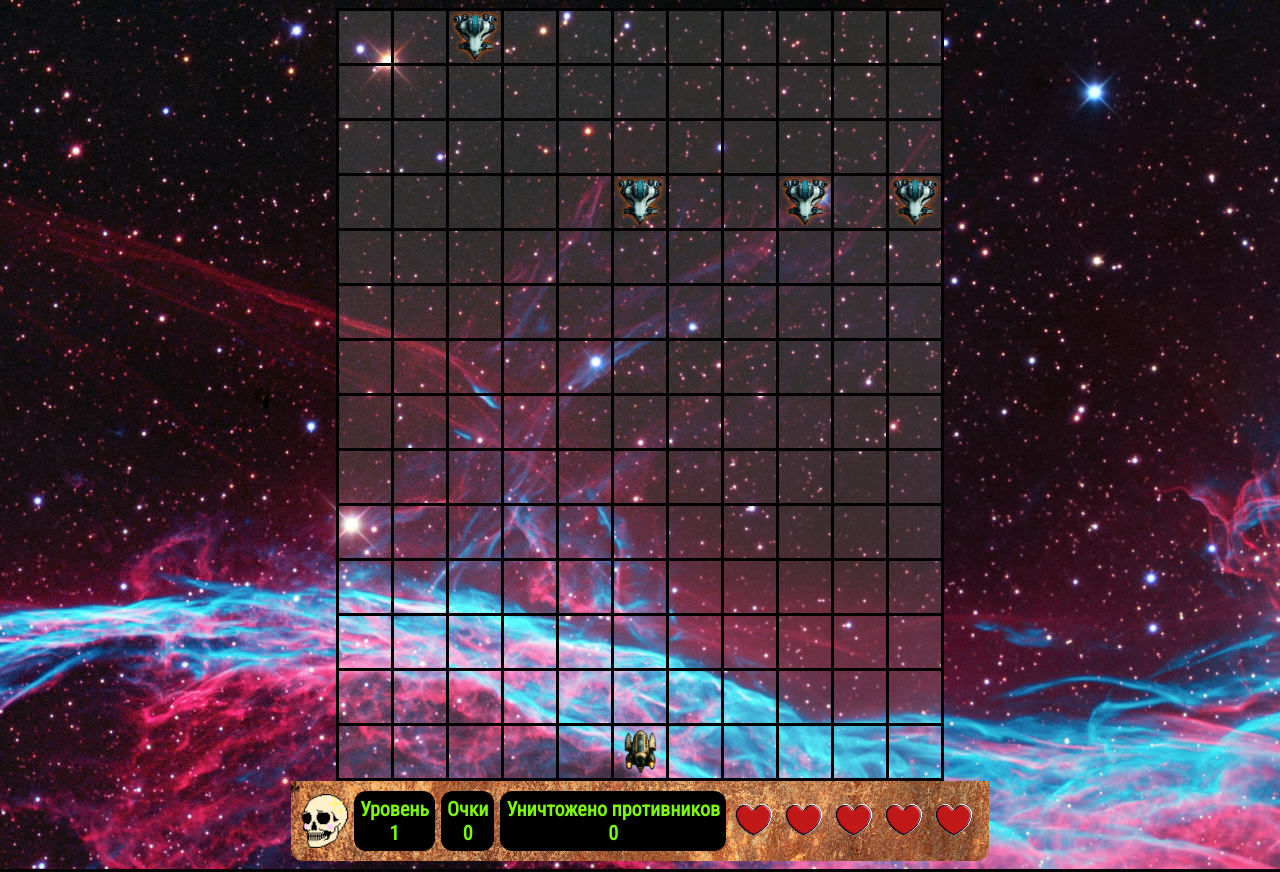
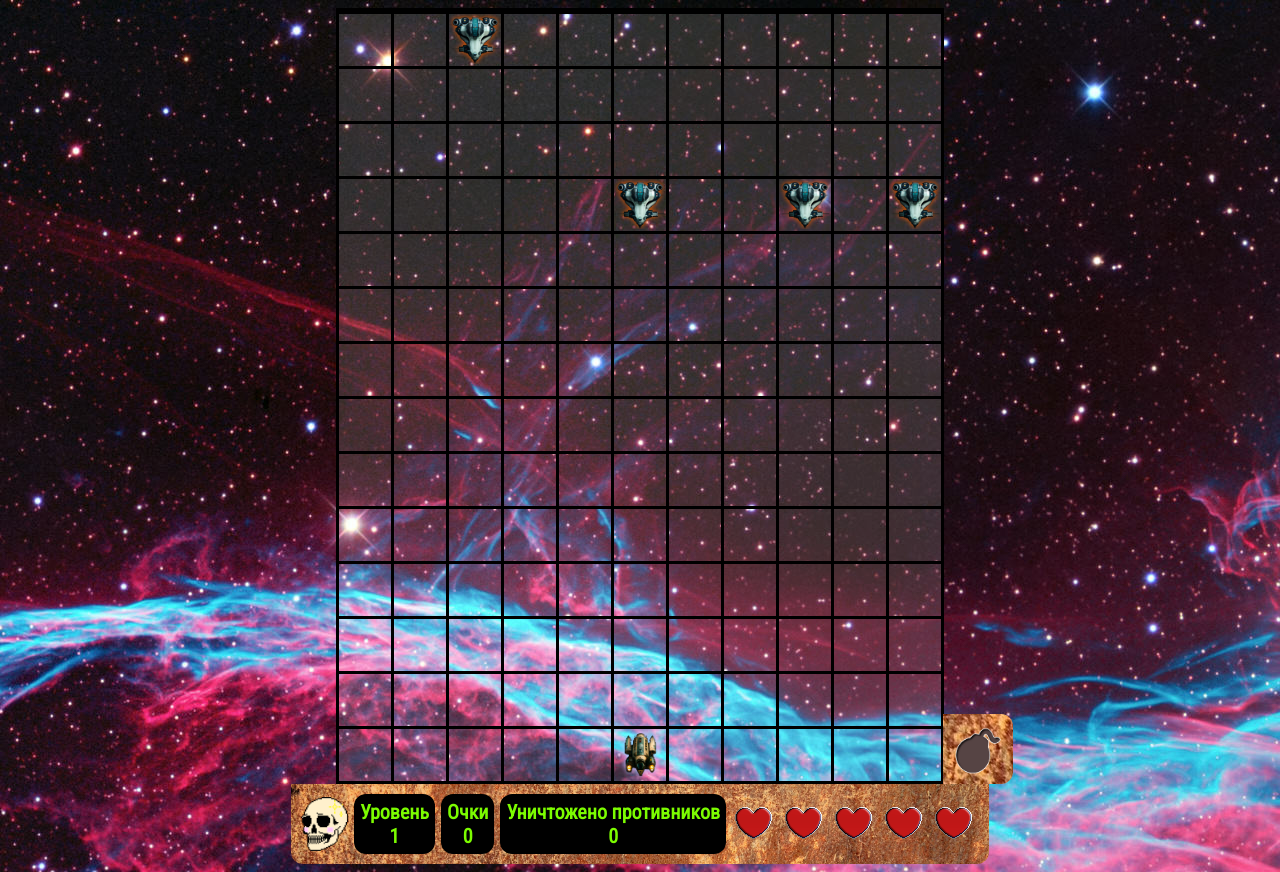
Before and after one commit to Konstantin108/SW-web-game, a PHP site: the page made by Star Wars.html in a window 1280 px wide. Run offline with PHP 8.4, Linux system fonts and the light colour scheme.

Commit message:
bombBar is done

```diff
--- a/scripts/classes/Bonus.js
+++ b/scripts/classes/Bonus.js
@@ -84,7 +84,8 @@ class Bonus {
         }
         if (bonus.name == "killAll") {
             if (player.bombsCount < config.maxBombsCount) {
-                player.bombsCount += 1;   // рендерить часть статусбара с количеством бомб
+                player.bombsCount += 1;
+                renderer.renderBombBar();
             }
         }
     }
@@ -108,7 +109,6 @@ class Bonus {
         setTimeout(() => this.newPropertiesForPlayerOff(bonus), bonus.actionTime);
     }
 
-
     remove() {
         let bonusArray = bonusController.bonusesArray;
 
--- a/scripts/objects/explosion.js
+++ b/scripts/objects/explosion.js
@@ -2,6 +2,7 @@ let explosion = {
 
     explode() {
         let blockagesArray = blockageController.blockagesArray;
+        let playerHasBomb = true;
 
         if (player.bombsCount > 0) {
             player.bombsCount += -1;
@@ -10,6 +11,10 @@ let explosion = {
                 progressController.killEnemy(blockagesArray[i], i, -8);
             }
             renderer.renderStatusBar();
+            renderer.renderBombBar();
+        } else {
+            playerHasBomb = false;
+            renderer.renderBombBar(playerHasBomb);
         }
     }
 }
--- a/scripts/objects/renderer.js
+++ b/scripts/objects/renderer.js
@@ -3,6 +3,8 @@ let renderer = {
     y: config.mapSizeY,
     map: "",
     statusBar: null,
+    superAbilityBar: null,
+    bombBar: null,
     container: document.querySelector("#container"),
 
     render() {
@@ -11,6 +13,7 @@ let renderer = {
         this.container.insertAdjacentHTML("afterbegin", renderedMap);
         this.renderPlayer();
         this.renderStatusBar();
+        this.renderBombBar();
     },
 
     renderMap() {
@@ -43,7 +46,7 @@ let renderer = {
         crashPosition.classList.add("crash");
         setTimeout(() => {
             this.clear("crash");
-        }, 500)
+        }, 500);
     },
 
     renderHit(object) {
@@ -60,7 +63,7 @@ let renderer = {
         }
         setTimeout(() => {
             this.clear("hit");
-        }, 500)
+        }, 500);
     },
 
     renderExplosion() {
@@ -87,7 +90,7 @@ let renderer = {
         }
         setTimeout(() => {
             this.clear("picked");
-        }, 500)
+        }, 500);
     },
 
     renderMovingObjects(objectsArray, thisSelectorOverlay = null) {
@@ -114,6 +117,29 @@ let renderer = {
 
         if (statusBar) this.container.removeChild(statusBar);
         this.container.insertAdjacentHTML("beforeend", this.statusBar);
+    },
+
+    renderBombBar(playerHasBomb = true) {
+        let table = document.querySelector("table");
+        let bombElement = document.querySelector("#bombBar");
+        let bomb = null;
+
+        if (bombElement) table.removeChild(bombElement);
+        if (player.bombsCount < 1) {
+            bomb = `<div class="emptyBomb"></div>`;
+        } else {
+            bomb = `<div class="bomb"></div>`;
+        }
+
+        if (!playerHasBomb) {
+            bomb = `<div class="redBomb"></div>`;
+            setTimeout(() => {
+                this.renderBombBar();
+            }, 200);
+        }
+
+        this.bombBar = templatePrinter.bombBarTemplatePrint(bomb);
+        table.insertAdjacentHTML("afterbegin", this.bombBar);
     },
 
     renderLivesBar() {          // если больше 5 жизней то будет отрисовано простое табло
@@ -146,7 +172,7 @@ let renderer = {
                 heart.classList.add(`${selector}`);
                 setTimeout(() => {
                     heart.classList.remove(`${selector}`);
-                }, 300)
+                }, 300);
             }
         });
         lostHearts.forEach((lostHeart) => {
@@ -154,7 +180,7 @@ let renderer = {
                 lostHeart.classList.add(`${selector}`);
                 setTimeout(() => {
                     lostHeart.classList.remove(`${selector}`);
-                }, 300)
+                }, 300);
             }
         });
     },
--- a/scripts/objects/templatePrinter.js
+++ b/scripts/objects/templatePrinter.js
@@ -76,5 +76,12 @@ let templatePrinter = {
                 <div id="heartsBar">
                     ${heartsBox}
                 </div>`;
+    },
+
+    bombBarTemplatePrint(bomb) {
+        return `
+                <div id="bombBar">
+                    ${bomb}
+                </div>`;
     }
 }
--- a/styles/styles.css
+++ b/styles/styles.css
@@ -1,6 +1,6 @@
 @import url("https://fonts.googleapis.com/css?family=Poppins:500,500i,600&display=swap");
 @import url("https://fonts.googleapis.com/css?family=Roboto+Condensed:300,400&display=swap");
-html {
+body {
   background-image: url("../images/background-space.jpg");
   background-repeat: no-repeat;
   background-color: #453d4c;
@@ -13,6 +13,7 @@ table {
   margin-right: auto;
   background-color: rgba(255, 255, 255, 0.14);
   transition: 0.8s;
+  position: relative;
 }
 
 td {
@@ -106,10 +107,10 @@ td {
 }
 
 .heartScale {
-  animation: heart-scale 0.3s;
+  animation: scale 0.3s;
 }
 
-@keyframes heart-scale {
+@keyframes scale {
   from {
     scale: 1.2;
   }
@@ -117,6 +118,45 @@ td {
     scale: 1;
   }
 }
+#bombBar {
+  background-image: url("../images/background-rusty-iron2.jpg");
+  background-repeat: no-repeat;
+  background-color: saddlebrown;
+  position: absolute;
+  left: 100%;
+  top: 91.1%;
+  border-bottom-right-radius: 12px;
+  border-top-right-radius: 12px;
+  transition: 0.2s;
+}
+
+.bomb {
+  background-image: url("../images/bomb.png");
+  background-size: 100%;
+  background-repeat: no-repeat;
+  width: 70px;
+  height: 70px;
+  animation: scale 0.3s;
+}
+
+.emptyBomb {
+  background-image: url("../images/empty-bomb.png");
+  background-size: 100%;
+  background-repeat: no-repeat;
+  width: 70px;
+  height: 70px;
+  animation: scale 0.3s;
+}
+
+.redBomb {
+  background-image: url("../images/red-bomb.png");
+  background-size: 100%;
+  background-repeat: no-repeat;
+  width: 70px;
+  height: 70px;
+  animation: scale 0.3s;
+}
+
 .player {
   background-image: url("../images/player.png");
   background-size: 100%;
--- a/styles/styles.sass
+++ b/styles/styles.sass
@@ -1,6 +1,6 @@
 @import url('https://fonts.googleapis.com/css?family=Poppins:500,500i,600&display=swap'), url('https://fonts.googleapis.com/css?family=Roboto+Condensed:300,400&display=swap')
 
-html
+body
   background-image: url("../images/background-space.jpg")
   background-repeat: no-repeat
   background-color: #453d4c
@@ -14,6 +14,7 @@ table
   margin-right: auto
   background-color: rgba(255, 255, 255, .14)
   transition: .8s
+  position: relative
 
 td
   width: 50px
@@ -99,13 +100,48 @@ td
   height: 55px
 
 .heartScale
-  animation: heart-scale .3s
+  animation: scale .3s
 
-@keyframes heart-scale
+@keyframes scale
   from
     scale: 1.2
   to
     scale: 1
+
+#bombBar
+  background-image: url("../images/background-rusty-iron2.jpg")
+  background-repeat: no-repeat
+  background-color: saddlebrown
+  position: absolute
+  left: 100%
+  top: 91.1%
+  border-bottom-right-radius: 12px
+  border-top-right-radius: 12px
+  transition: .2s
+
+.bomb
+  background-image: url("../images/bomb.png")
+  background-size: 100%
+  background-repeat: no-repeat
+  width: 70px
+  height: 70px
+  animation: scale .3s
+
+.emptyBomb
+  background-image: url("../images/empty-bomb.png")
+  background-size: 100%
+  background-repeat: no-repeat
+  width: 70px
+  height: 70px
+  animation: scale .3s
+
+.redBomb
+  background-image: url("../images/red-bomb.png")
+  background-size: 100%
+  background-repeat: no-repeat
+  width: 70px
+  height: 70px
+  animation: scale .3s
 
 //  стили игрока
 
```
Also changed, not shown: images/background-rusty-iron2.jpg (added), images/background-rusty-iron3.jpg (added), images/empty-bomb.png (added), images/lost-heart.png, images/red-bomb.png (added), 1 other file.
